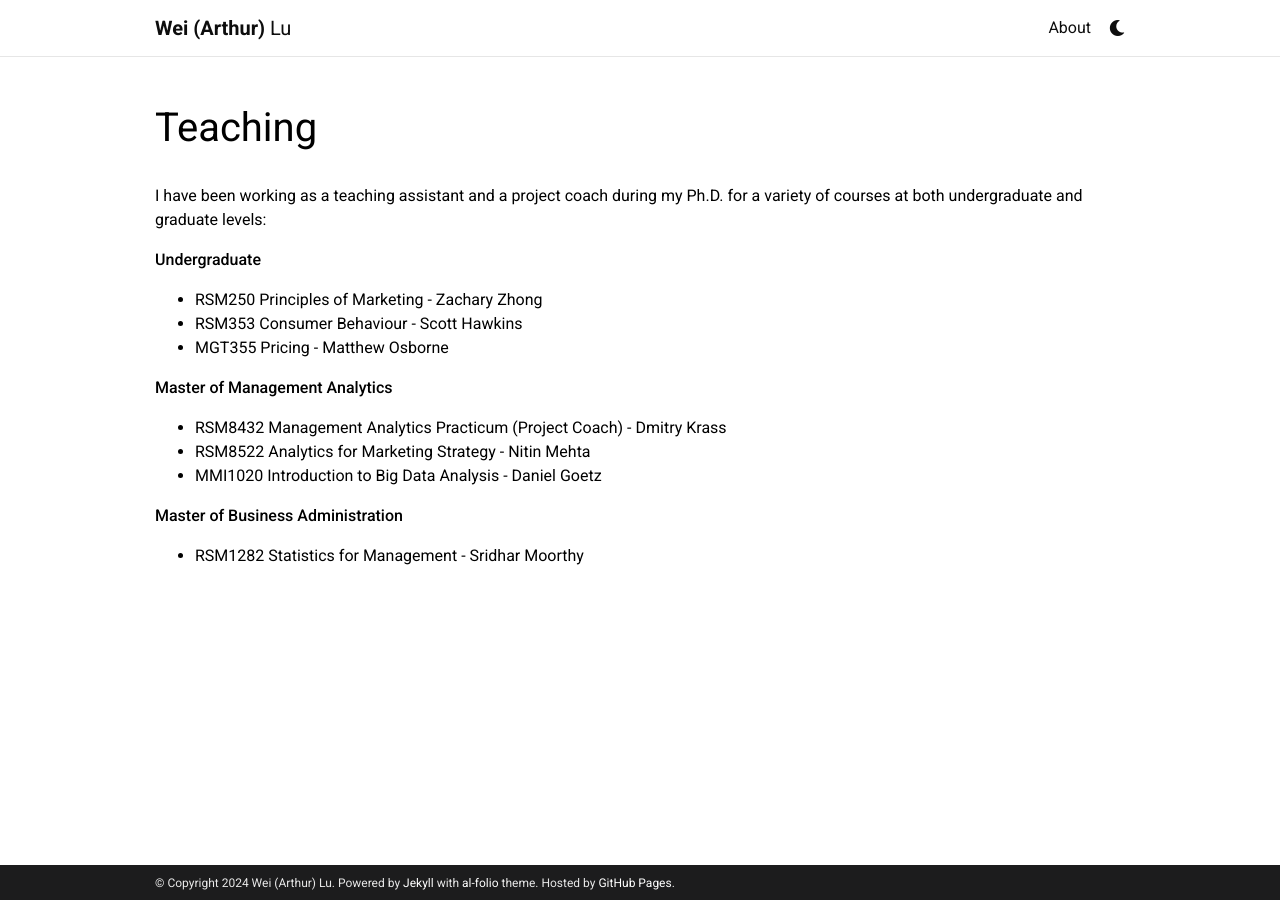
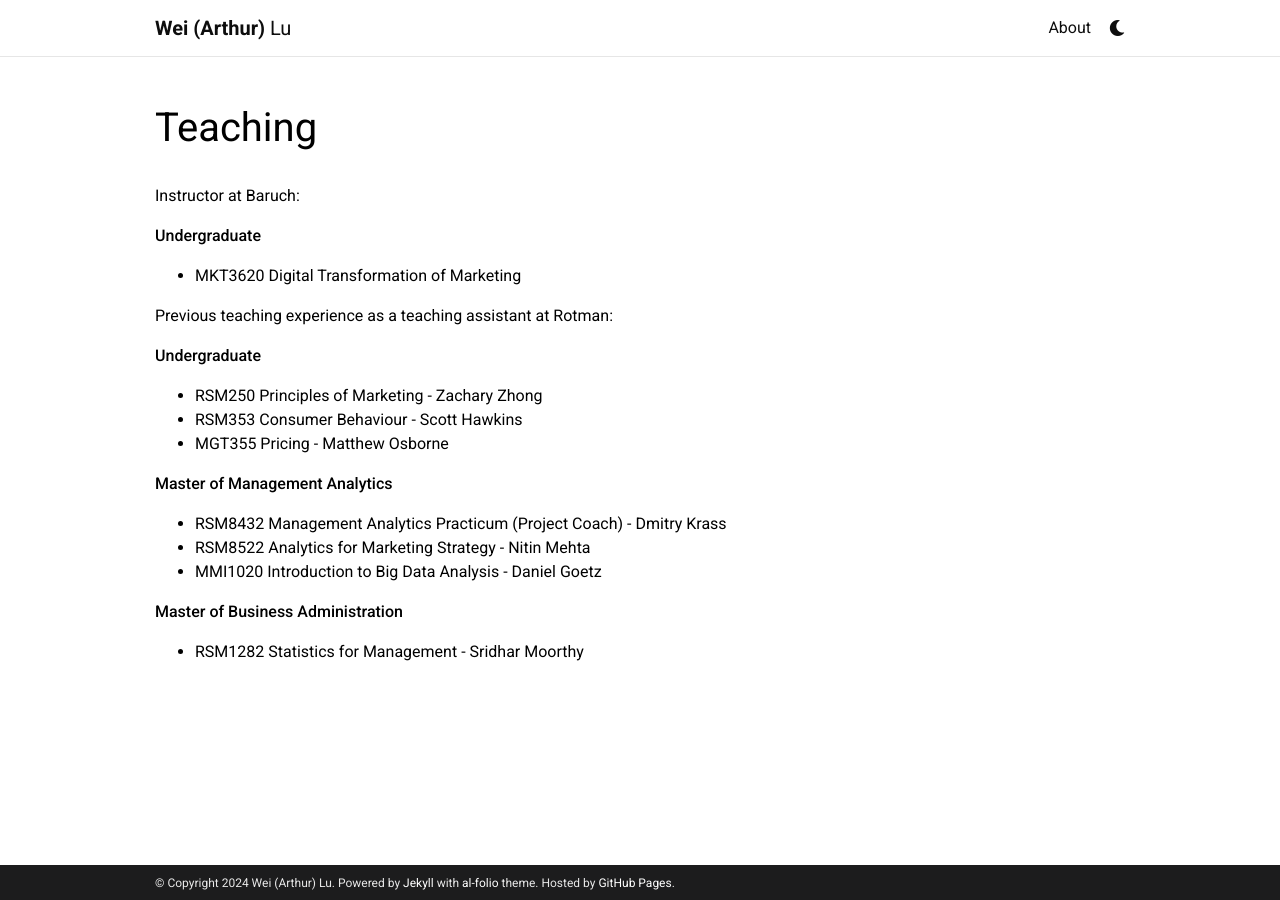
Before and after one commit to weilu-mkt/weilu-mkt.github.io, a Jekyll site: the page built from _pages/teaching.md, in a window 1280 px wide. Built offline with Jekyll 4.4.1, drawn with Linux system fonts in a browser that asks for light colours; comment, search, counter and statistics services are not loaded; a style sheet for code colours, icons or effects is not loaded.

Commit message:
Update teaching.md

```diff
--- a/_pages/teaching.md
+++ b/_pages/teaching.md
@@ -7,7 +7,12 @@ nav: false
 nav_order: 2
 ---
 
-I have been working as a teaching assistant and a project coach during my Ph.D. for a variety of courses at both undergraduate and graduate levels:
+Instructor at Baruch:
+
+**Undergraduate**
+* MKT3620 Digital Transformation of Marketing
+
+Previous teaching experience as a teaching assistant at Rotman:
 
 **Undergraduate**
 * RSM250 Principles of Marketing - Zachary Zhong
```
